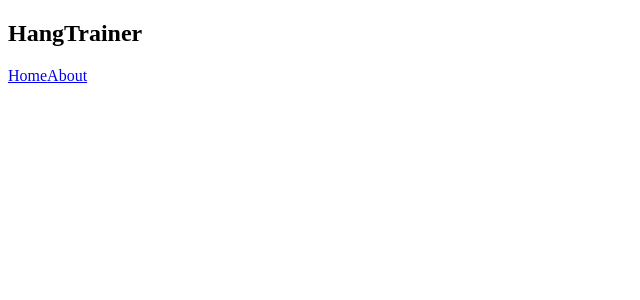
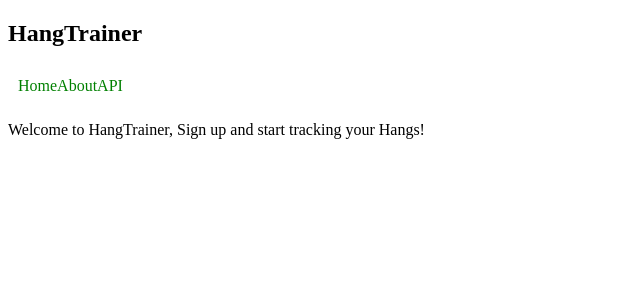
Before and after one commit to ForrestLonganecker/HangTrainer, a Next.js app: page / in a window 1280 px wide. Shown: the top 300 px of the page, without its empty margins (0-640 px from the left). Built offline with nearby package versions, Linux system fonts and the light colour scheme.

Commit message:
attempting to wire up simple sass, currently not working

```diff
--- a/components/Navbar.js
+++ /dev/null
@@ -1,14 +0,0 @@
-import Link from 'next/link';
-
-const Navbar = () => (
-  <section>
-    <Link href="/">
-      <a title="HangTrainer Home">Home</a>
-    </Link>
-    <Link href="/about">
-      <a title="About HangTrainer">About</a>
-    </Link>
-  </section>
-)
-
-export default Navbar;
--- /dev/null
+++ b/components/Navbar/Navbar.js
@@ -0,0 +1,29 @@
+import React, { Component } from 'react';
+import Link from 'next/link';
+
+class Navbar extends Component {
+  constructor(props) {
+    super(props)
+    this.props = props
+  }
+
+  render() {
+    return (
+      <nav>
+        <section>
+          <Link href="/">
+            <a title="HangTrainer Home">Home</a>
+          </Link>
+          <Link href="/about">
+            <a title="About HangTrainer">About</a>
+          </Link>
+          <Link href="/api">
+            <a title="Our API">API</a>
+          </Link>
+        </section>
+      </nav>
+    )
+  }
+}
+
+export default Navbar;
--- /dev/null
+++ b/next.config.js
@@ -0,0 +1,4 @@
+// This file allows us to configure dependencies such as
+
+const withSass = require('@zeit/next-sass');
+module.exports = withSass();
--- a/package.json
+++ b/package.json
@@ -24,9 +24,11 @@
     "request": "^2.88.0"
   },
   "dependencies": {
+    "@zeit/next-sass": "^1.0.1",
     "dotenv": "^8.0.0",
     "express": "^4.17.1",
     "next": "^8.1.0",
+    "node-sass": "^4.12.0",
     "react": "^16.8.6",
     "react-dom": "^16.8.6"
   }
--- /dev/null
+++ b/pages/_document.js
@@ -0,0 +1,19 @@
+import Document, { Head, Main, NextScript } from 'next/document';
+
+// This is used to help SEO
+
+export default class MyDocument extends Document {
+  render() {
+    return (
+      <html>
+        <Head>
+          <title>HangTrainer</title>
+        </Head>
+        <body>
+          <Main />
+          <NextScript />
+        </body>
+      </html>
+    )
+  }
+}
--- a/pages/about.js
+++ b/pages/about.js
@@ -1,4 +1,4 @@
-import Navbar from '../components/Navbar';
+import Navbar from '../components/Navbar/Navbar';
 
 const About = () => (
   <section>
--- a/pages/index.js
+++ b/pages/index.js
@@ -1,9 +1,11 @@
-import Navbar from '../components/Navbar';
+import Navbar from '../components/Navbar/Navbar';
+import '../scss/styles.scss';
 
 const Index = () => (
   <section>
     <h1>HangTrainer</h1>
     <Navbar />
+    <p>Welcome to HangTrainer, Sign up and start tracking your Hangs!</p>
   </section>
 )
 
--- /dev/null
+++ b/scss/styles.scss
@@ -0,0 +1,10 @@
+$green: green;
+
+nav {
+  padding: 10px;
+}
+
+a {
+  text-decoration: none;
+  color: $green;
+}
```
